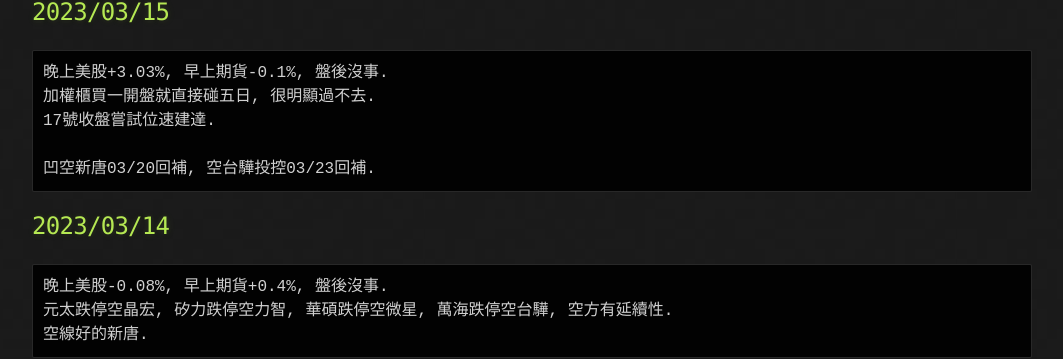
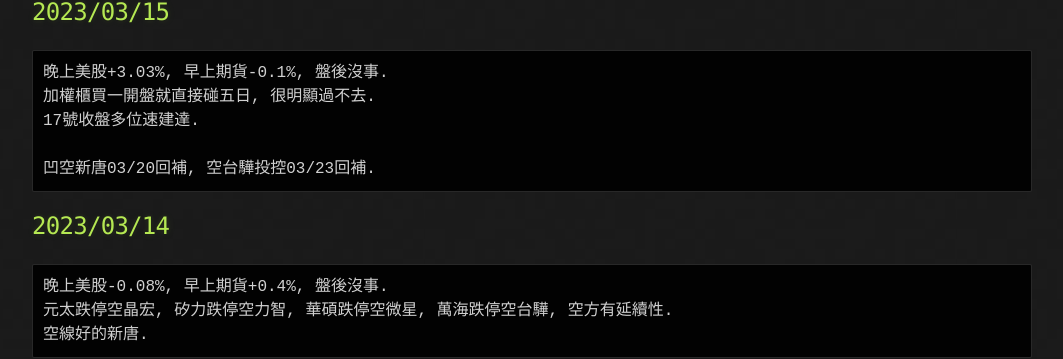
Before and after one commit to lepg5487/Stock_God, a Jekyll site: the page built from index.md, in a window 1280 px wide and 900 px high, scrolled down 468 px. Shown: the part 196-555 px from the top of the window, without its empty margins (108-1171 px from the left). Built offline with Jekyll 4.4.1, drawn with Linux system fonts in a browser that asks for light colours; our own code applies the rules of GitHub Pages for plain Markdown files.

Commit message:
Update index.md

````diff
--- a/index.md
+++ b/index.md
@@ -26,7 +26,7 @@
 ```
 晚上美股+3.03%, 早上期貨-0.1%, 盤後沒事.
 加權櫃買一開盤就直接碰五日, 很明顯過不去.
-17號收盤嘗試位速建達.
+17號收盤多位速建達.
 
 凹空新唐03/20回補, 空台驊投控03/23回補.
 ```
````
